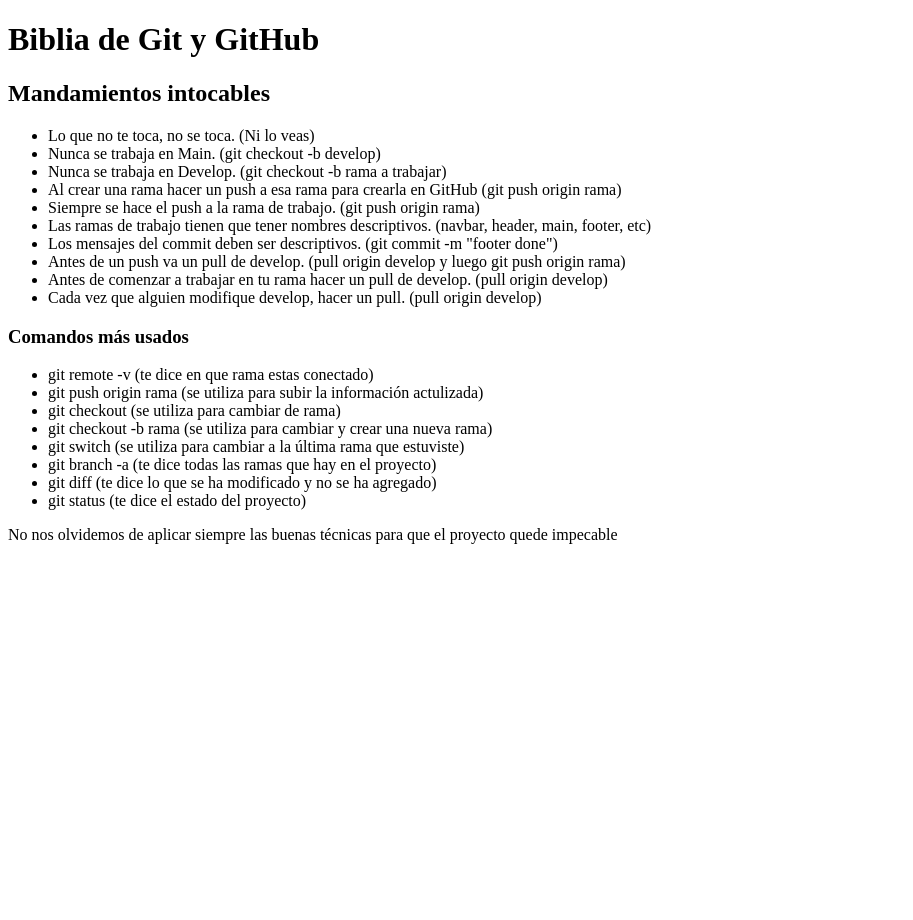
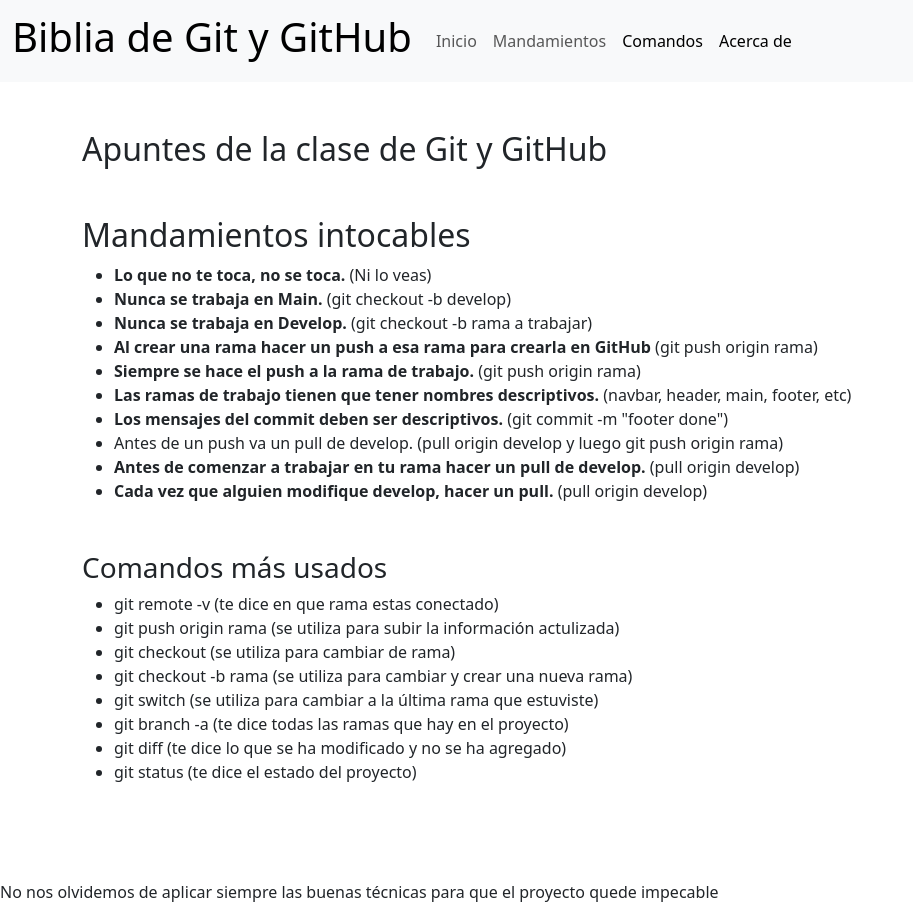
Before and after one commit to SergioC246/proyecto-git-Sergio246C, a plain HTML site: page index.html in a window 1280 px wide. Shown: the whole page, without its empty margins (0-913 px from the left). Before the commit the page ends 800 px from the top, so only its background shows below. Drawn offline with nearby package versions, Linux system fonts and the light colour scheme.

Commit message:
Entrega final

```diff
--- a/index.html
+++ b/index.html
@@ -4,47 +4,93 @@
 <head>
     <meta charset="UTF-8">
     <meta name="viewport" content="width=device-width, initial-scale=1.0">
+    <link href="https://cdn.jsdelivr.net/npm/bootstrap@5.3.8/dist/css/bootstrap.min.css" rel="stylesheet"
+        integrity="sha384-sRIl4kxILFvY47J16cr9ZwB07vP4J8+LH7qKQnuqkuIAvNWLzeN8tE5YBujZqJLB" crossorigin="anonymous">
+    <link rel="stylesheet" href="https://cdnjs.cloudflare.com/ajax/libs/font-awesome/7.0.1/css/all.min.css"
+        integrity="sha512-2SwdPD6INVrV/lHTZbO2nodKhrnDdJK9/kg2XD1r9uGqPo1cUbujc+IYdlYdEErWNu69gVcYgdxlmVmzTWnetw=="
+        crossorigin="anonymous" referrerpolicy="no-referrer" />
     <title>Git/GitHub</title>
 </head>
 
 <body>
+
+    <!--Inicio del Navbar-->
+    <nav class="navbar navbar-expand-lg bg-body-tertiary">
+        <div class="container-fluid">
+            <a class="navbar-brand">
                 <h1>Biblia de Git y GitHub</h1>
+            </a>
+            <button class="navbar-toggler" type="button" data-bs-toggle="collapse"
+                data-bs-target="#navbarSupportedContent" aria-controls="navbarSupportedContent" aria-expanded="false"
+                aria-label="Toggle navigation">
+                <span class="navbar-toggler-icon"></span>
+            </button>
+            <div class="collapse navbar-collapse" id="navbarSupportedContent">
+                <ul class="navbar-nav me-auto mb-2 mb-lg-0">
+                    <li class="nav-item">
+                        <a class="nav-link" aria-current="page" href="#inicio">Inicio</a>
+                    </li>
+                    <li class="nav-item">
+                        <a class="nav-link" aria-current="page" href="#mandamientos">Mandamientos</a>
+                    </li>
+                    <li class="nav-item">
+                        <a class="nav-link active" aria-current="page" href="#comandos">Comandos</a>
+                    </li>
+                    <li class="nav-item">
+                        <a class="nav-link active" aria-current="page" href="#acerca">Acerca de</a>
+                    </li>
+                </ul>
+            </div>
+        </div>
+    </nav>
+    <!--Fin del Navbar-->
 
-    <main>
+
+    <!--Inicio del contenido-->
+    <div class="container py-5">
+
+        <section id="inicio" class="mb-5">
+            <h2>Apuntes de la clase de Git y GitHub</h2>
+        </section>
+
+        <section id="mandamientos" class="mb-5">
             <h2>Mandamientos intocables</h2>
             <ul>
                 <li>
-                Lo que no te toca, no se toca. (Ni lo veas)
+                    <b>Lo que no te toca, no se toca.</b> (Ni lo veas)
                 </li>
                 <li>
-                Nunca se trabaja en Main. (git checkout -b develop)
+                    <b>Nunca se trabaja en Main.</b> (git checkout -b develop)
                 </li>
                 <li>
-                Nunca se trabaja en Develop. (git checkout -b rama a trabajar)
+                    <b>Nunca se trabaja en Develop.</b> (git checkout -b rama a trabajar)
                 </li>
                 <li>
-                Al crear una rama hacer un push a esa rama para crearla en GitHub (git push origin rama)
+                    <b>Al crear una rama hacer un push a esa rama para crearla en GitHub</b> (git push origin rama)
                 </li>
                 <li>
-                Siempre se hace el push a la rama de trabajo. (git push origin rama)
+                    <b>Siempre se hace el push a la rama de trabajo.</b> (git push origin rama)
                 </li>
                 <li>
-                Las ramas de trabajo tienen que tener nombres descriptivos. (navbar, header, main, footer, etc)
+                    <b>Las ramas de trabajo tienen que tener nombres descriptivos.</b> (navbar, header, main, footer,
+                    etc)
                 </li>
                 <li>
-                Los mensajes del commit deben ser descriptivos. (git commit -m "footer done")
+                    <b>Los mensajes del commit deben ser descriptivos.</b> (git commit -m "footer done")
                 </li>
                 <li>
                     Antes de un push va un pull de develop. (pull origin develop y luego git push origin rama)
                 </li>
                 <li>
-                Antes de comenzar a trabajar en tu rama hacer un pull de develop. (pull origin develop)
+                    <b>Antes de comenzar a trabajar en tu rama hacer un pull de develop.</b> (pull origin develop)
                 </li>
                 <li>
-                Cada vez que alguien modifique develop, hacer un pull. (pull origin develop)
+                    <b>Cada vez que alguien modifique develop, hacer un pull.</b> (pull origin develop)
                 </li>
             </ul>
+        </section>
 
+        <section id="comandos" class="mb-5">
             <h3>Comandos más usados</h3>
             <ul>
                 <li>
@@ -72,11 +118,21 @@
                     git status (te dice el estado del proyecto)
                 </li>
             </ul>
-    </main>
+        </section>
+    </div>
 
+    <!--Fin del contenido-->
+
+    <!--Inicio del foooter-->
     <footer>
         <p>No nos olvidemos de aplicar siempre las buenas técnicas para que el proyecto quede impecable</p>
     </footer>
+
+    <!--Fin del foooter-->
+
+    <script src="https://cdn.jsdelivr.net/npm/bootstrap@5.3.8/dist/js/bootstrap.bundle.min.js"
+        integrity="sha384-FKyoEForCGlyvwx9Hj09JcYn3nv7wiPVlz7YYwJrWVcXK/BmnVDxM+D2scQbITxI"
+        crossorigin="anonymous"></script>
 </body>
 
 </html>
```
Lines whose indentation alone changed are shown as unchanged.
